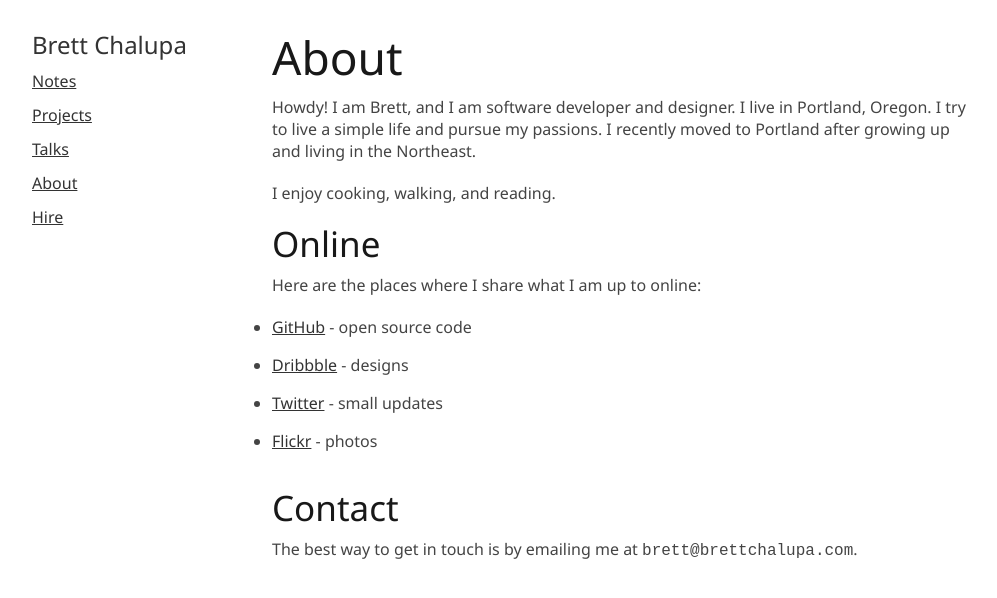
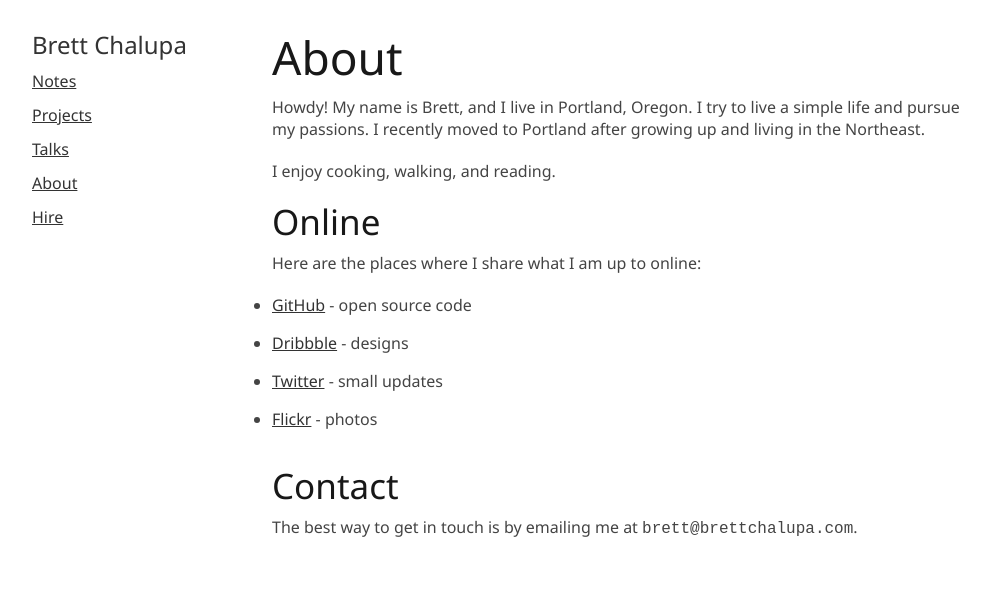
Before and after one commit to brettchalupa/brettchalupa.github.io, a Jekyll site: the page built from about.md, in a window 1280 px wide. Shown: the top 598 px of the page, without its empty margins (138-1135 px from the left). Built offline with Jekyll 4.4.1, drawn with Linux system fonts in a browser that asks for light colours; a script that is not in the unit is left out.

Commit message:
Updated About

```diff
--- a/about.md
+++ b/about.md
@@ -7,7 +7,7 @@ layout: default
 
 # About
 
-Howdy! I am Brett, and I am software developer and designer. I live in Portland, Oregon. I try to live a simple life and pursue my passions. I recently moved to Portland after growing up and living in the Northeast.
+Howdy! My name is Brett, and I live in Portland, Oregon. I try to live a simple life and pursue my passions. I recently moved to Portland after growing up and living in the Northeast.
 
 I enjoy cooking, walking, and reading.
 
```
